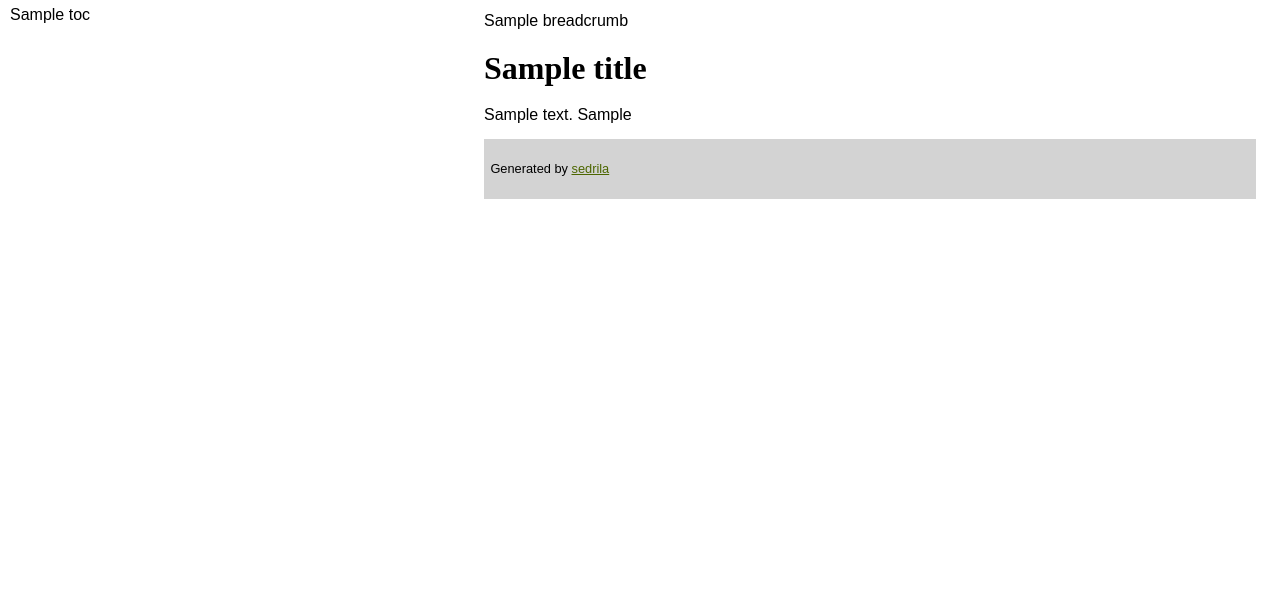
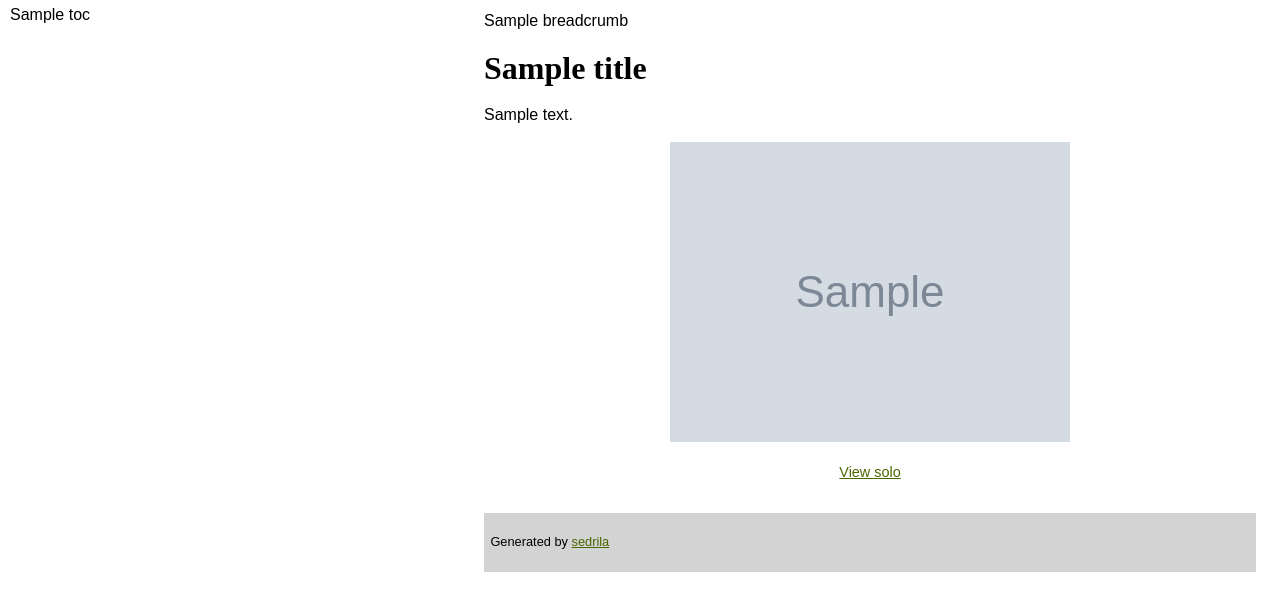
Before and after one commit to fubinf/sedrila, a Python web app: template templates/taskgroup.html in a window 1280 px wide. Shown: the part 75-686 px from the top of the page. Run offline with Jinja, Linux system fonts and the light colour scheme; the template is opened without the code that fills it: most values are stand-ins (such as "Sample title", 1, 10 or a date in 2020); grey boxes marked "Sample" are stand-in pictures; some libraries are stand-ins or nearby versions.

Commit message:
taskgroup.html: #68; put diagram markup here, add 'view solo' link

```diff
--- a/baseresources/sedrila.css
+++ b/baseresources/sedrila.css
@@ -449,6 +449,22 @@
     height: auto;
 }
 
+.taskgroup-overview-diagram-container {
+    max-width: 100%;
+    overflow-x: auto;
+    text-align: center;
+    margin: 1em 0;
+}
+
+.taskgroup-overview-diagram {
+    max-width: 100%;
+    height: auto;
+}
+
+.taskgroup-overview-diagram-solo {
+    font-size: 90%;
+}
+
 
 /********** Modifications for dark mode: */
 
--- a/py/sdrl/coursebuilder.py
+++ b/py/sdrl/coursebuilder.py
@@ -229,10 +229,9 @@
         return f"{self.course.chapterdir}/{self.chapter.name}/{self.name}/index.md"
 
     @property
-    def diagram_embed(self) -> str:
+    def diagram_filename(self) -> str:
         diagram = self.directory.get_the(el.TaskgroupDiagram, self.name)
-        return (f'<img class="taskgroup-overview-diagram" src="{diagram.outputfile}" alt="taskgroup overview">'
-                if diagram else "")
+        return diagram.outputfile
 
     @property
     def to_be_skipped(self) -> bool:
--- a/py/sdrl/partbuilder.py
+++ b/py/sdrl/partbuilder.py
@@ -138,7 +138,7 @@
                                  title=part.title,
                                  linkslist_top=getattr(part, 'linkslist_top', ""),
                                  linkslist_bottom=getattr(part, 'linkslist_bottom', ""),
-                                 taskgroup_diagram=getattr(part, 'diagram_embed', ""),
+                                 taskgroup_diagram_file=getattr(part, 'diagram_filename', ""),
                                  part=self,
                                  toc=part.toc,
                                  content=body)
--- a/templates/taskgroup.html
+++ b/templates/taskgroup.html
@@ -3,6 +3,11 @@
   <div class="pagetype-taskgroup">
       {{ content }}
 
-      {{ taskgroup_diagram }}
+      {% if taskgroup_diagram_file %}
+      <div class="taskgroup-overview-diagram-container">
+        <img class="taskgroup-overview-diagram" src="{{ taskgroup_diagram_file }}" alt="taskgroup overview">
+        <p class="taskgroup-overview-diagram-solo"><a href="{{ taskgroup_diagram_file }}">View solo</a></p>
+      </div>
+      {% endif %}
   </div>
 {% endblock %}
```
